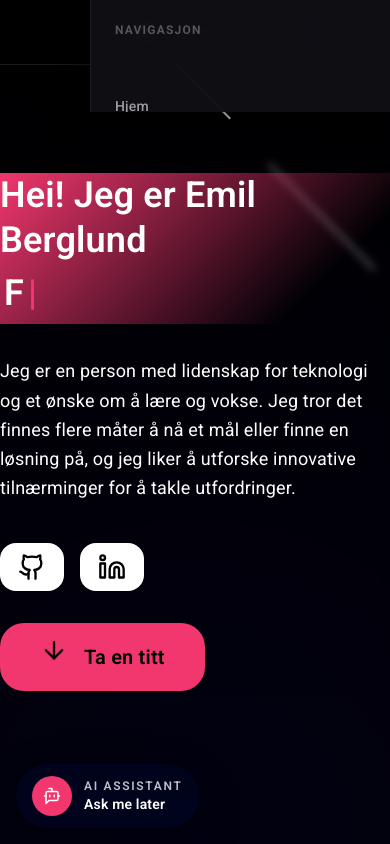
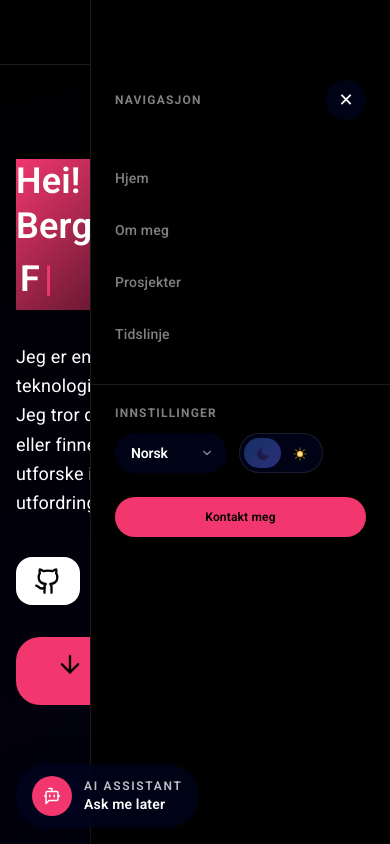
Before and after one commit to EmilB04/PortfolioV2, a React (Vite) app: page / in a window 390 px wide. Both pictures are taken after a click on the button "Åpne meny". Shown: the top 844 px of the page. Built offline with nearby package versions, Linux system fonts and the light colour scheme.

Commit message:
feat: enhance LanguageSwitcher with accessibility improvements and UI updates; update IndexLayout padding for better responsiveness; modify HeaderSection to conditionally render components; refactor NavSection for improved drawer functionality and styling; adjust link hover color in CSS

```diff
--- a/src/components/header/LanguageSwitcher.tsx
+++ b/src/components/header/LanguageSwitcher.tsx
@@ -1,68 +1,77 @@
+import { useEffect, useRef, useState } from 'react'
 import { useTranslation } from 'react-i18next'
 import { SUPPORTED_LANGUAGES } from '../../lib/i18n'
 
 export default function LanguageSwitcher() {
     const { i18n } = useTranslation()
+    const [open, setOpen] = useState(false)
+    const rootRef = useRef<HTMLDivElement | null>(null)
 
-    const currentLanguage = SUPPORTED_LANGUAGES.some(
-        (language) => language.code === i18n.language
-    )
-        ? i18n.language
-        : i18n.resolvedLanguage ?? 'no'
+    const currentLanguage =
+        SUPPORTED_LANGUAGES.find((language) => language.code === i18n.language)?.code ??
+        i18n.resolvedLanguage ??
+        'no'
 
-    function handleLanguageChange(event: React.ChangeEvent<HTMLSelectElement>) {
-        void i18n.changeLanguage(event.target.value)
+    const currentLabel =
+        SUPPORTED_LANGUAGES.find((language) => language.code === currentLanguage)?.label ??
+        'Norsk'
+
+    useEffect(() => {
+        function handleClickOutside(event: MouseEvent) {
+            if (!rootRef.current?.contains(event.target as Node)) {
+                setOpen(false)
+            }
+        }
+
+        function handleKeyDown(event: KeyboardEvent) {
+            if (event.key === 'Escape') {
+                setOpen(false)
+            }
+        }
+
+        document.addEventListener('mousedown', handleClickOutside)
+        window.addEventListener('keydown', handleKeyDown)
+
+        return () => {
+            document.removeEventListener('mousedown', handleClickOutside)
+            window.removeEventListener('keydown', handleKeyDown)
+        }
+    }, [])
+
+    async function handleLanguageSelect(code: string) {
+        await i18n.changeLanguage(code)
+        setOpen(false)
     }
 
     return (
-        <div className="relative inline-flex items-center">
-            <span className="sr-only">Choose language</span>
-
-            <select
-                value={currentLanguage}
-                onChange={handleLanguageChange}
+        <div ref={rootRef} className="relative inline-flex">
+            <button
+                type="button"
+                aria-haspopup="listbox"
+                aria-expanded={open}
                 aria-label="Choose language"
-                className="appearance-none rounded-full outline-none transition-all duration-200"
-                style={{
-                    height: '2.5rem',
-                    padding: '0 2.25rem 0 1rem',
-                    fontSize: '0.875rem',
-                    fontWeight: 600,
-                    letterSpacing: '-0.01em',
-                    background: 'var(--c-surface)',
-                    color: 'var(--c-text)',
-                    border: '1px solid var(--c-border)',
-                    boxShadow: '0 8px 24px rgba(0,0,0,0.18)',
-                    backdropFilter: 'blur(12px)',
-                    WebkitBackdropFilter: 'blur(12px)',
-                    cursor: 'pointer',
-                }}
-                onMouseEnter={(e) => {
-                    e.currentTarget.style.transform = 'translateY(-1px)'
-                    e.currentTarget.style.background = 'var(--c-surface-card)'
-                    e.currentTarget.style.borderColor = 'var(--c-border-hover)'
-                }}
-                onMouseLeave={(e) => {
-                    e.currentTarget.style.transform = ''
-                    e.currentTarget.style.background = 'var(--c-surface)'
-                    e.currentTarget.style.borderColor = 'var(--c-border)'
-                }}
+                onClick={() => setOpen((value) => !value)}
+                className={`
+                    group relative inline-flex h-10 min-w-[7rem] items-center justify-between gap-2 rounded-full
+                    border px-4 pr-3 text-sm font-semibold tracking-[-0.01em]
+                    transition-all duration-200 ease-out motion-reduce:transition-none
+                    ${open
+                        ? 'border-[var(--c-accent)] bg-[var(--c-surface-card)] text-[var(--c-text)] shadow-[0_12px_30px_rgba(0,0,0,0.18)] ring-4 ring-[color:color-mix(in_srgb,var(--c-accent)_16%,transparent)]'
+                        : 'border-[var(--c-border)] bg-[var(--c-surface)] text-[var(--c-text)] shadow-[0_8px_24px_rgba(0,0,0,0.14)] hover:-translate-y-[1px] hover:border-[var(--c-border-hover)] hover:bg-[var(--c-surface-card)] active:translate-y-0 active:scale-[0.985] active:shadow-[0_4px_14px_rgba(0,0,0,0.14)]'
+                    }
+                `}
             >
-                {SUPPORTED_LANGUAGES.map((language) => (
-                    <option key={language.code} value={language.code}>
-                        {language.label}
-                    </option>
-                ))}
-            </select>
+                <span className="truncate">{currentLabel}</span>
 
                 <svg
                     aria-hidden="true"
                     viewBox="0 0 20 20"
                     fill="none"
-                className="
-                    pointer-events-none absolute right-3 h-4 w-4
-                    text-[var(--c-text)]/70 transition-colors duration-200
-                "
+                    className={`
+                        h-4 w-4 shrink-0 text-[var(--c-text-subtle)]
+                        transition-all duration-200 ease-out
+                        ${open ? 'rotate-180 text-[var(--c-text)]' : 'group-hover:text-[var(--c-text)]'}
+                    `}
                 >
                     <path
                         d="M6 8l4 4 4-4"
@@ -72,6 +81,79 @@ export default function LanguageSwitcher() {
                         strokeLinejoin="round"
                     />
                 </svg>
+            </button>
+
+            <div
+                className={`
+                    absolute left-0 top-[calc(100%+0.6rem)] z-[400] min-w-full overflow-hidden rounded-2xl
+                    border border-[var(--c-border)] bg-[color:color-mix(in_srgb,var(--c-surface-card)_86%,transparent)]
+                    shadow-[0_18px_48px_rgba(0,0,0,0.22)]
+                    backdrop-blur-2xl
+                    transition-all duration-200 ease-out origin-top motion-reduce:transition-none
+                    ${open
+                        ? 'pointer-events-auto translate-y-0 scale-100 opacity-100'
+                        : 'pointer-events-none -translate-y-1 scale-[0.98] opacity-0'
+                    }
+                `}
+            >
+                <div className="p-1.5">
+                    <div className="px-3 py-2 text-[11px] font-bold uppercase tracking-[0.18em] text-[var(--c-text-subtle)]">
+                        Språk
+                    </div>
+
+                    <div role="listbox" aria-label="Choose language" className="flex flex-col gap-1">
+                        {SUPPORTED_LANGUAGES.map((language) => {
+                            const selected = language.code === currentLanguage
+
+                            return (
+                                <button
+                                    key={language.code}
+                                    type="button"
+                                    role="option"
+                                    aria-selected={selected}
+                                    onClick={() => void handleLanguageSelect(language.code)}
+                                    className={`
+                                        group flex w-full items-center justify-between rounded-xl px-3 py-2.5 text-left
+                                        transition-all duration-200 ease-out motion-reduce:transition-none
+                                        ${selected
+                                            ? 'bg-[color:color-mix(in_srgb,var(--c-accent)_16%,var(--c-surface-card))] text-[var(--c-text)] shadow-[inset_0_0_0_1px_color-mix(in_srgb,var(--c-accent)_30%,transparent)]'
+                                            : 'text-[var(--c-text-subtle)] hover:bg-[var(--c-surface)] hover:text-[var(--c-text)] active:scale-[0.99]'
+                                        }
+                                    `}
+                                >
+                                    <span className="font-medium">{language.label}</span>
+
+                                    <span
+                                        className={`
+                                            inline-flex h-5 w-5 items-center justify-center rounded-full
+                                            transition-all duration-200
+                                            ${selected
+                                                ? 'bg-[var(--c-accent)] text-black'
+                                                : 'bg-transparent text-transparent group-hover:bg-[var(--c-surface-card)] group-hover:text-[var(--c-text-subtle)]'
+                                            }
+                                        `}
+                                    >
+                                        <svg
+                                            aria-hidden="true"
+                                            viewBox="0 0 20 20"
+                                            fill="none"
+                                            className="h-3.5 w-3.5"
+                                        >
+                                            <path
+                                                d="M5 10.5l3 3 7-7"
+                                                stroke="currentColor"
+                                                strokeWidth="2"
+                                                strokeLinecap="round"
+                                                strokeLinejoin="round"
+                                            />
+                                        </svg>
+                                    </span>
+                                </button>
+                            )
+                        })}
+                    </div>
+                </div>
+            </div>
         </div>
     )
 }
--- a/src/components/indexSections/_layout.tsx
+++ b/src/components/indexSections/_layout.tsx
@@ -41,7 +41,7 @@ export default function IndexLayout({ id, children, className = '', fullscreen =
             className={`w-full min-h-screen flex items-center justify-center ${className}`}
             style={{ color: 'var(--text)' }}
         >
-            <div className="w-full max-w-6xl mx-auto flex items-center justify-center rounded-3xl backdrop-blur-sm sm:px-10 sm:py-10 lg:px-12">
+            <div className="w-full max-w-6xl mx-auto flex items-center justify-center rounded-3xl backdrop-blur-sm px-4 md:px-8 lg:px-12 xl:px-16 2xl:px-24">
                 {children}
             </div>
         </section>
--- a/src/components/ui/HeaderSection.tsx
+++ b/src/components/ui/HeaderSection.tsx
@@ -15,7 +15,7 @@ export default function HeaderSection() {
             <div className="mx-auto flex h-16 max-w-6xl items-center justify-between gap-3 px-4 sm:h-18 sm:px-6 lg:px-8">
                 <NavSection />
 
-                <div className="flex items-center gap-2 sm:gap-3">
+                <div className="hidden items-center gap-2 sm:gap-3 md:flex">
                     <LanguageSwitcher />
                     <ThemeSwitcher />
                     <ContactButton />
--- a/src/components/ui/NavSection.tsx
+++ b/src/components/ui/NavSection.tsx
@@ -1,4 +1,6 @@
 import { useEffect, useState } from 'react'
+import LanguageSwitcher from '../header/LanguageSwitcher'
+import ThemeSwitcher from '../header/ThemeSwitcher'
 
 const links = [
     { href: 'landing', label: 'Hjem' },
@@ -22,12 +24,15 @@ function NavLinkList({ activeSection, onNavigate }: { activeSection: string; onN
                             e.preventDefault()
                             onNavigate(href)
                         }}
+                        style={{
+                            color: 'var(--c-text)',
+                        }}
                         className={`
                             relative block px-3.5 py-1.5 rounded-full text-xs font-medium tracking-wide
                             transition-all duration-200 whitespace-nowrap
                             ${activeSection === href
                                 ? 'text-[var(--c-text)]'
-                                : 'text-[rgba(255,255,255,0.55)] hover:text-[var(--c-text)]'
+                                : 'text-[var(--c-text-subtle)] hover:text-[var(--c-text)]'
                             }
                         `}
                     >
@@ -55,8 +60,8 @@ function MobileMenuButton({ menuOpen, onToggle }: { menuOpen: boolean; onToggle:
                 flex md:hidden flex-col items-center justify-center gap-1.25 w-9 h-9
                 rounded-full border transition-all duration-200
                 ${menuOpen
-                    ? 'bg-[rgba(255,255,255,0.15)] border-[rgba(255,255,255,0.2)]'
-                    : 'bg-[rgba(255,255,255,0.08)] border-[rgba(255,255,255,0.1)] hover:bg-[rgba(255,255,255,0.12)] hover:scale-[1.08]'
+                    ? 'bg-[var(--c-surface-card)] border-[var(--c-border-hover)]'
+                    : 'bg-[var(--c-surface)] border-[var(--c-border)] hover:bg-[var(--c-surface-card)] hover:scale-[1.08]'
                 }
             `}
             onClick={onToggle}
@@ -76,71 +81,71 @@ function MobileMenuButton({ menuOpen, onToggle }: { menuOpen: boolean; onToggle:
 }
 
 
-function MobileDrawer({ menuOpen, onNavigate, onClose }: { menuOpen: boolean; onNavigate: (id: string) => void; onClose: () => void }) {
-    if (!menuOpen) {
-        return null
-    }
+function MobileDrawer({ isOpen, onNavigate, onClose }: { isOpen: boolean; onNavigate: (id: string) => void; onClose: () => void }) {
+    useEffect(() => {
+        if (!isOpen) {
+            return
+        }
+
+        function onKeyDown(event: KeyboardEvent) {
+            if (event.key === 'Escape') {
+                onClose()
+            }
+        }
+        window.addEventListener('keydown', onKeyDown)
+        return () => window.removeEventListener('keydown', onKeyDown)
+    }, [isOpen, onClose])
 
     return (
         <>
-            {/* Backdrop */}
+
             <div
-                onClick={onClose}
-                className="fixed inset-0 bg-black/50 backdrop-blur-sm z-[250]"
-            />
+                className={`fixed inset-y-0 right-0 z-[300] h-dvh max-h-dvh w-[min(80%,300px)] flex flex-col overflow-y-auto border-l border-[var(--c-border)] shadow-[var(--shadow)] pt-20 pb-8 transition-transform duration-300 ease-out motion-reduce:transition-none ${isOpen ? 'translate-x-0' : 'translate-x-full'
+                    }`}
+                style={{
+                    background: 'var(--c-bg)',
+                }}
+            >
+                <section className="mb-8 flex flex-row items-center justify-between gap-4 px-6">
+                    <span className="text-xs font-bold uppercase tracking-widest text-[var(--c-text-subtle)]">
+                        Navigasjon
+                    </span>
 
-            {/* Drawer */}
-            <div className="
-                fixed top-0 right-0 bottom-0 z-[300]
-                w-[min(80%,300px)] flex flex-col
-                overflow-y-auto
-                bg-[rgba(15,15,20,0.97)] backdrop-blur-2xl
-                border-l border-[rgba(255,255,255,0.07)]
-                shadow-[-8px_0_40px_rgba(0,0,0,0.4)]
-                pt-20 pb-8
-            ">
-                {/* Header */}
-                <span className="
-                    absolute top-[1.4rem] left-6
-                    text-xs font-bold tracking-widest uppercase
-                    text-[rgba(255,255,255,0.3)]
-                ">
-                    Navigasjon
-                </span>
+                    <button
+                        type="button"
+                        onClick={onClose}
+                        aria-label="Lukk meny"
+                        className="flex h-10 w-10 items-center justify-center rounded-full border border-[var(--c-border)] bg-[var(--c-surface)] text-[var(--c-text)] transition-all duration-200 hover:scale-[1.05] hover:bg-[var(--c-surface-card)]"
+                    >
+                        <span className="text-lg leading-none">✕</span>
+                    </button>
+                </section>
 
-                {/* Navigation Links */}
                 {links.map(({ href, label }) => (
                     <button
                         key={href}
                         onClick={() => onNavigate(href)}
-                        className="
-                            w-full px-6 py-4
-                            border-b border-[rgba(255,255,255,0.06)]
-                            text-left text-sm font-medium
-                            text-[rgba(255,255,255,0.6)]
-                            transition-all duration-200
-                            hover:text-[var(--c-text)]
-                            hover:bg-[rgba(255,255,255,0.05)]
-                            hover:pl-8
-                        "
+                        className="w-full border-b border-[var(--c-border)] px-6 py-4 text-left text-sm font-medium text-[var(--c-text-subtle)] transition-all duration-200 hover:bg-[var(--c-surface-card)] hover:pl-8 hover:text-[var(--c-text)]"
                     >
                         {label}
                     </button>
                 ))}
 
-                {/* Contact Button */}
+                <div className="mt-6 border-t border-[var(--c-border)] px-6 pt-5">
+                    <p className="mb-3 text-xs font-bold uppercase tracking-widest text-[var(--c-text-subtle)]">
+                        Innstillinger
+                    </p>
+
+                    <div className="flex items-center gap-3">
+                        <LanguageSwitcher />
+                        <ThemeSwitcher />
+                    </div>
+                </div>
+
                 <a
                     href="/contact"
                     onClick={onClose}
-                    className="
-                        mx-6 mt-4 px-4 py-3
-                        rounded-full text-xs font-semibold
-                        text-white
-                        bg-[var(--c-accent)]
-                        text-center
-                        transition-all duration-200
-                        hover:brightness-[1.12]
-                    "
+                    className="mx-6 mt-6 rounded-full bg-[var(--c-accent)] px-4 py-3 text-center text-xs font-semibold text-black transform transition-all duration-300 ease-out hover:-translate-y-0.5 hover:scale-[1.01] active:translate-y-0 active:scale-[0.99] motion-reduce:transition-none hover:text-white"
                 >
                     Kontakt meg
                 </a>
@@ -153,6 +158,8 @@ function MobileDrawer({ menuOpen, onNavigate, onClose }: { menuOpen: boolean; on
 export default function NavSection() {
     const [activeSection, setActiveSection] = useState('')
     const [menuOpen, setMenuOpen] = useState(false)
+    const [drawerMounted, setDrawerMounted] = useState(false)
+    const [drawerOpen, setDrawerOpen] = useState(false)
 
     useEffect(() => {
         function onScroll() {
@@ -179,8 +186,40 @@ export default function NavSection() {
         return () => window.removeEventListener('resize', onResize)
     }, [])
 
+    useEffect(() => {
+        if (menuOpen) {
+            return
+        }
+
+        const unmountTimeoutId = window.setTimeout(() => setDrawerMounted(false), 300)
+
+        return () => {
+            window.clearTimeout(unmountTimeoutId)
+        }
+    }, [menuOpen])
+
+    function openMenu() {
+        setDrawerMounted(true)
+        setMenuOpen(true)
+        window.requestAnimationFrame(() => setDrawerOpen(true))
+    }
+
+    function closeMenu() {
+        setDrawerOpen(false)
+        setMenuOpen(false)
+    }
+
+    function toggleMenu() {
+        if (menuOpen) {
+            closeMenu()
+            return
+        }
+
+        openMenu()
+    }
+
     function navigate(id: string) {
-        setMenuOpen(false)
+        closeMenu()
         scrollTo(id)
     }
 
@@ -190,15 +229,17 @@ export default function NavSection() {
                 <NavLinkList activeSection={activeSection} onNavigate={navigate} />
 
                 <div className="hidden md:flex items-center gap-2 flex-shrink-0">
-                    <MobileMenuButton menuOpen={menuOpen} onToggle={() => setMenuOpen((current) => !current)} />
+                    <MobileMenuButton menuOpen={menuOpen} onToggle={toggleMenu} />
                 </div>
             </div>
 
-            <div className="flex items-center gap-2 sm:hidden">
-                <MobileMenuButton menuOpen={menuOpen} onToggle={() => setMenuOpen((current) => !current)} />
+            <div className="flex items-center gap-2 md:hidden">
+                <MobileMenuButton menuOpen={menuOpen} onToggle={toggleMenu} />
             </div>
 
-            <MobileDrawer menuOpen={menuOpen} onNavigate={navigate} onClose={() => setMenuOpen(false)} />
+            {drawerMounted ? (
+                <MobileDrawer isOpen={drawerOpen} onNavigate={navigate} onClose={closeMenu} />
+            ) : null}
         </nav>
     )
 }
--- a/src/styles/index.css
+++ b/src/styles/index.css
@@ -151,7 +151,7 @@ a {
   transition: color var(--transition);
 
   &:hover {
-    color: var(--c-accent);
+    color: var(white);
   }
 }
 
```
Lines whose indentation alone changed are shown as unchanged.
